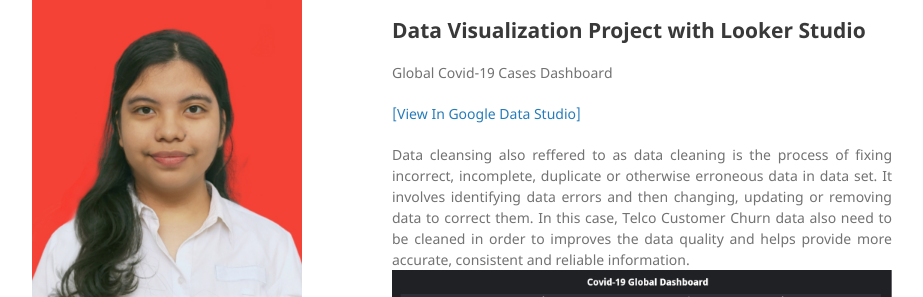
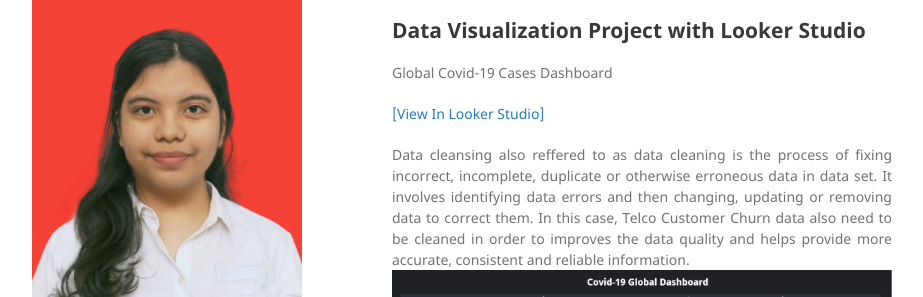
Before and after one commit to pyemimaa/portofolio, a Jekyll site: the page built from index.md, in a window 1280 px wide and 900 px high. Shown: the part 152-449 px from the top of the window, without its empty margins (178-1101 px from the left). Built offline with Jekyll 4.4.1, drawn with Linux system fonts in a browser that asks for light colours; our own code applies the rules of GitHub Pages for plain Markdown files.

Commit message:
index.md

```diff
--- a/index.md
+++ b/index.md
@@ -5,7 +5,7 @@
 ## Data Visualization Project with Looker Studio
 Global Covid-19 Cases Dashboard
 
-[[View In Google Data Studio]](https://lookerstudio.google.com/reporting/5b9e5197-65c9-486c-bed7-6e85192987fd)
+[[View In Looker Studio]](https://lookerstudio.google.com/reporting/5b9e5197-65c9-486c-bed7-6e85192987fd)
 
 <div style="text-align: justify">Data cleansing also reffered to as data cleaning is the process of fixing incorrect, incomplete, duplicate or otherwise erroneous data in data set. It involves identifying data errors and then changing, updating or removing data to correct them. In this case, Telco Customer Churn data also need to be cleaned in order to improves the data quality and helps provide more accurate, consistent and reliable information.   </div>
 
```
